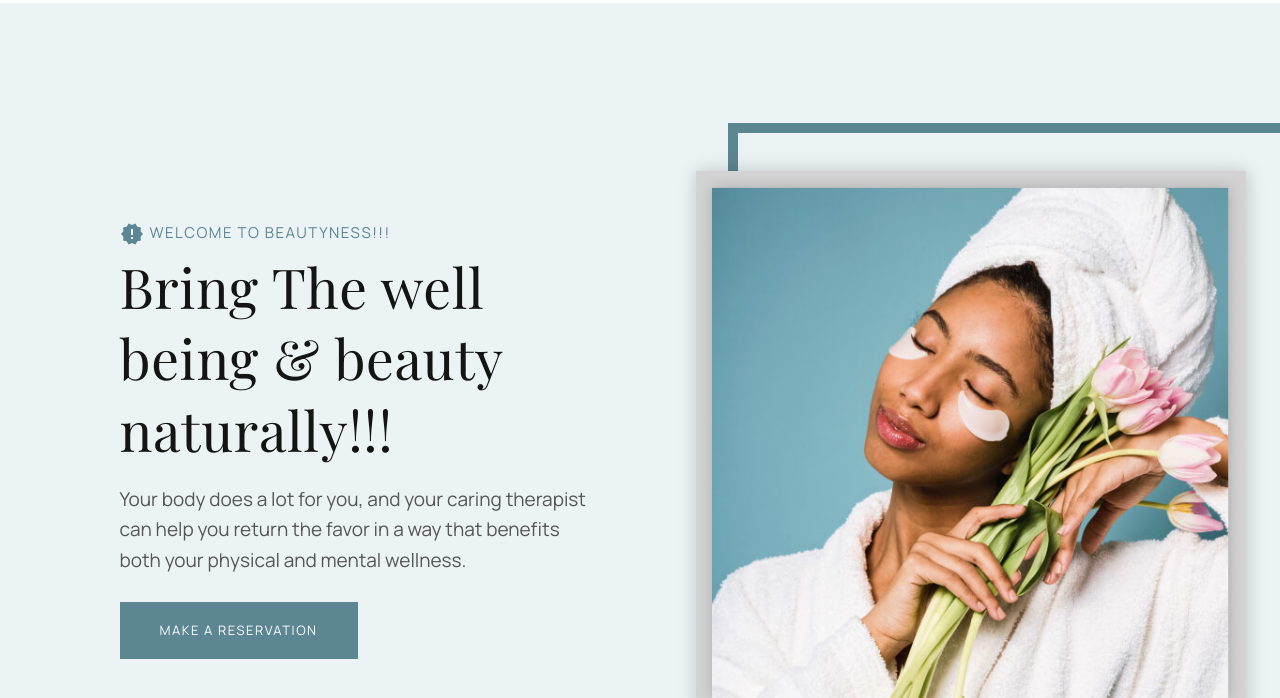
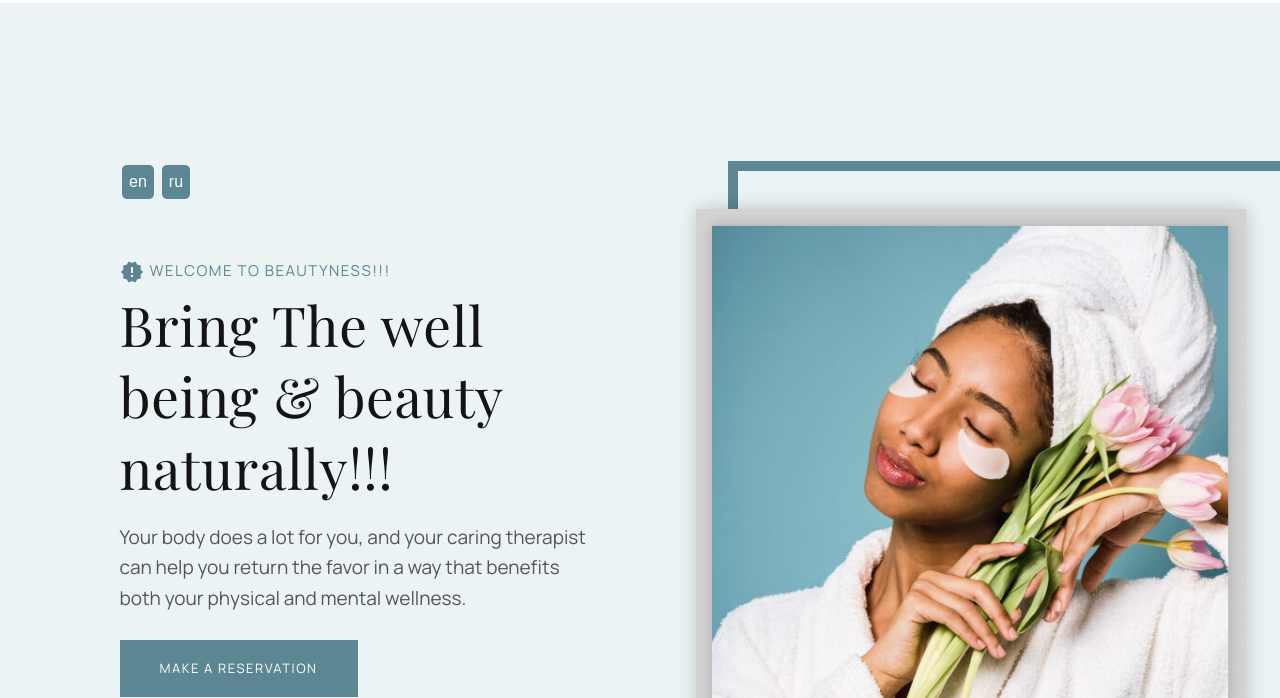
Before and after one commit to yahramenkova/LabSVCH, a plain HTML site: page index.html in a window 1280 px wide. Shown: the part 102-800 px from the top of the page. Drawn offline with nearby package versions, Linux system fonts and the light colour scheme; files whose address does not match are found by name.

Commit message:
feat: add button-translate

```diff
--- a/index.html
+++ b/index.html
@@ -36,6 +36,8 @@
 <main>
     <section id="home">
     <div class="rectangle1">
+        <button class="button-tr" id="English">en</button>
+        <button class="button-tr" id="Russian">ru</button>
         <div class="block1">
             <div class="textblock1">
             <img class="imgMass" src="pictures/mass.svg" alt="massage">
--- a/style.css
+++ b/style.css
@@ -3,6 +3,20 @@
 body {
   margin: 0;
   padding: 0;
+}
+.button-tr {
+    font-size: 16px;
+    padding: 8px 7px;
+    background-color: #5C8692;;
+    color: #fff;
+    border: none;
+    border-radius: 5px;
+    cursor: pointer;
+    position: relative;
+    z-index: 1000;
+    top: 160px;
+    left: 120px;
+    margin: 2px;
 }
 header {
 display: flex;
```
